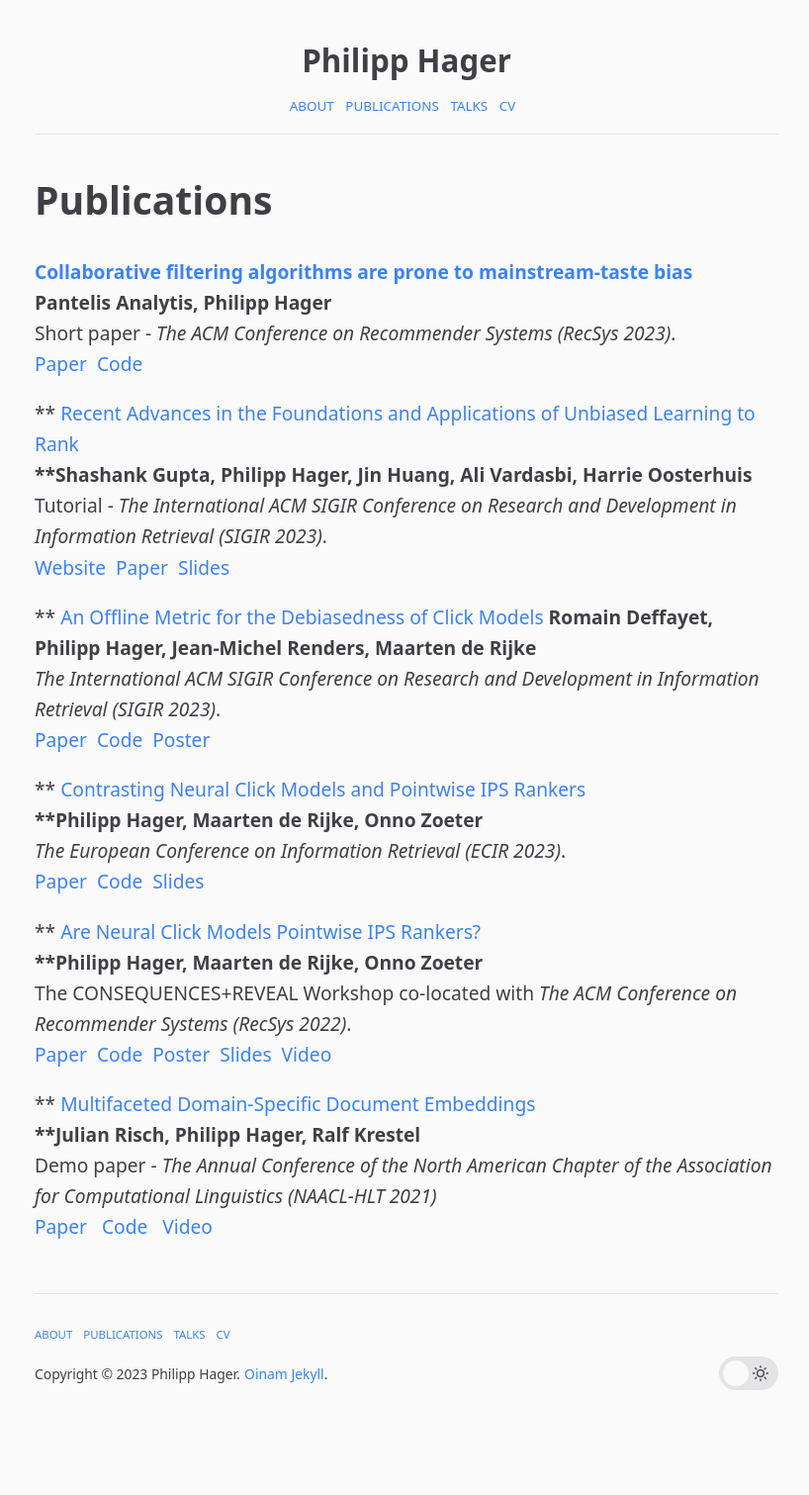
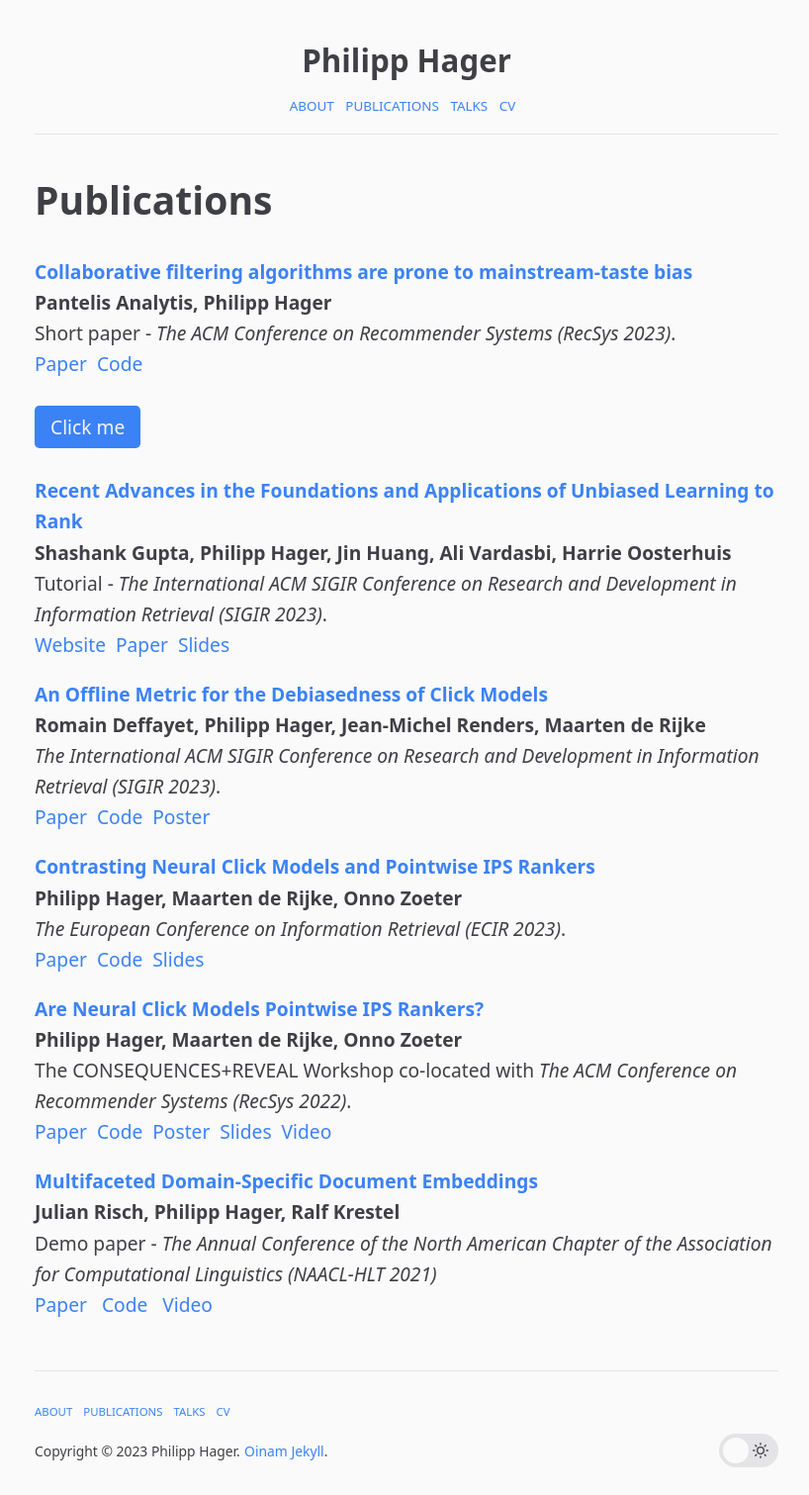
Before and after one commit to philipphager/philipphager.github.io, a Jekyll site: the page built from publications.md, in a window 1280 px wide. Shown: the whole page at 99% size, without its empty margins (229-1047 px from the left). Built offline with Jekyll 4.4.1, drawn with Linux system fonts in a browser that asks for light colours; before the commit the page ends 1433 px from its top, so only the background shows below that.

Commit message:
Update publications.md

```diff
--- a/publications.md
+++ b/publications.md
@@ -10,15 +10,17 @@ Short paper - *The ACM Conference on Recommender Systems (RecSys 2023)*.\\
 [Paper](/assets/papers/2023-recsys-mainstream-taste.pdf)
 &nbsp;[Code](https://github.com/philipphager/recsys-mainstream-taste-bias)
 
+<button name="button" href="">Click me</button>
 
-** [Recent Advances in the Foundations and Applications of Unbiased Learning to Rank](https://sites.google.com/view/sigir-2023-tutorial-ultr)**\\
+
+**[Recent Advances in the Foundations and Applications of Unbiased Learning to Rank](https://sites.google.com/view/sigir-2023-tutorial-ultr)**\\
 **Shashank Gupta, Philipp Hager, Jin Huang, Ali Vardasbi, Harrie Oosterhuis**\
 Tutorial - *The International ACM SIGIR Conference on Research and Development in Information Retrieval (SIGIR 2023)*.\\
 [Website](https://sites.google.com/view/sigir-2023-tutorial-ultr)
 &nbsp;[Paper](/assets/tutorials/2023-sigir-ultr-tutorial.pdf)
 &nbsp;[Slides](https://docs.google.com/presentation/d/1NdhDEn8xKPQO-J0YiF6KPKP20CiNLctF7krrGldEywY/present)
 
-** [An Offline Metric for the Debiasedness of Click Models](/assets/papers/2023-sigir-debiasedness.pdf)
+**[An Offline Metric for the Debiasedness of Click Models](/assets/papers/2023-sigir-debiasedness.pdf)**\\
 **Romain Deffayet, Philipp Hager, Jean-Michel Renders, Maarten de Rijke**\
 *The International ACM SIGIR Conference on Research and Development in Information Retrieval (SIGIR 2023)*.\\
 [Paper](/assets/papers/2023-sigir-debiasedness.pdf)
@@ -26,7 +28,7 @@ Tutorial - *The International ACM SIGIR Conference on Research and Development i
 &nbsp;[Poster](/assets/posters/2023-sigir-debiasedness.pdf)
 
 
-** [Contrasting Neural Click Models and Pointwise IPS Rankers](/assets/papers/2023-ecir-cm-vs-ips.pdf)**\\
+**[Contrasting Neural Click Models and Pointwise IPS Rankers](/assets/papers/2023-ecir-cm-vs-ips.pdf)**\\
 **Philipp Hager, Maarten de Rijke, Onno Zoeter**\
 *The European Conference on Information Retrieval (ECIR 2023)*.\\
 [Paper](/assets/papers/2023-ecir-cm-vs-ips.pdf)
@@ -34,7 +36,7 @@ Tutorial - *The International ACM SIGIR Conference on Research and Development i
 &nbsp;[Slides](/assets/slides/2023-ecir-cm-vs-ips.pdf)
 
 
-** [Are Neural Click Models Pointwise IPS Rankers?](/assets/papers/2022-cm-vs-ips.pdf)**\\
+**[Are Neural Click Models Pointwise IPS Rankers?](/assets/papers/2022-cm-vs-ips.pdf)**\\
 **Philipp Hager, Maarten de Rijke, Onno Zoeter**\
 The CONSEQUENCES+REVEAL Workshop co-located with *The ACM Conference on Recommender Systems (RecSys 2022)*.\\
 [Paper](/assets/papers/2022-cm-vs-ips.pdf)
@@ -44,7 +46,7 @@ The CONSEQUENCES+REVEAL Workshop co-located with *The ACM Conference on Recommen
 &nbsp;[Video](https://youtube.com/watch?v=N-nn1500Q-g&feature=shares&t=17166)
 
 
-** [Multifaceted Domain-Specific Document Embeddings](https://aclanthology.org/2021.naacl-demos.9/)**\\
+**[Multifaceted Domain-Specific Document Embeddings](https://aclanthology.org/2021.naacl-demos.9/)**\\
 **Julian Risch, Philipp Hager, Ralf Krestel**\
 Demo paper - *The Annual Conference of the North American Chapter of the Association for Computational Linguistics (NAACL-HLT 2021)*\\
 [Paper](https://hpi.de/fileadmin/user_upload/fachgebiete/naumann/people/risch/risch2021multifaceted.pdf)
```
